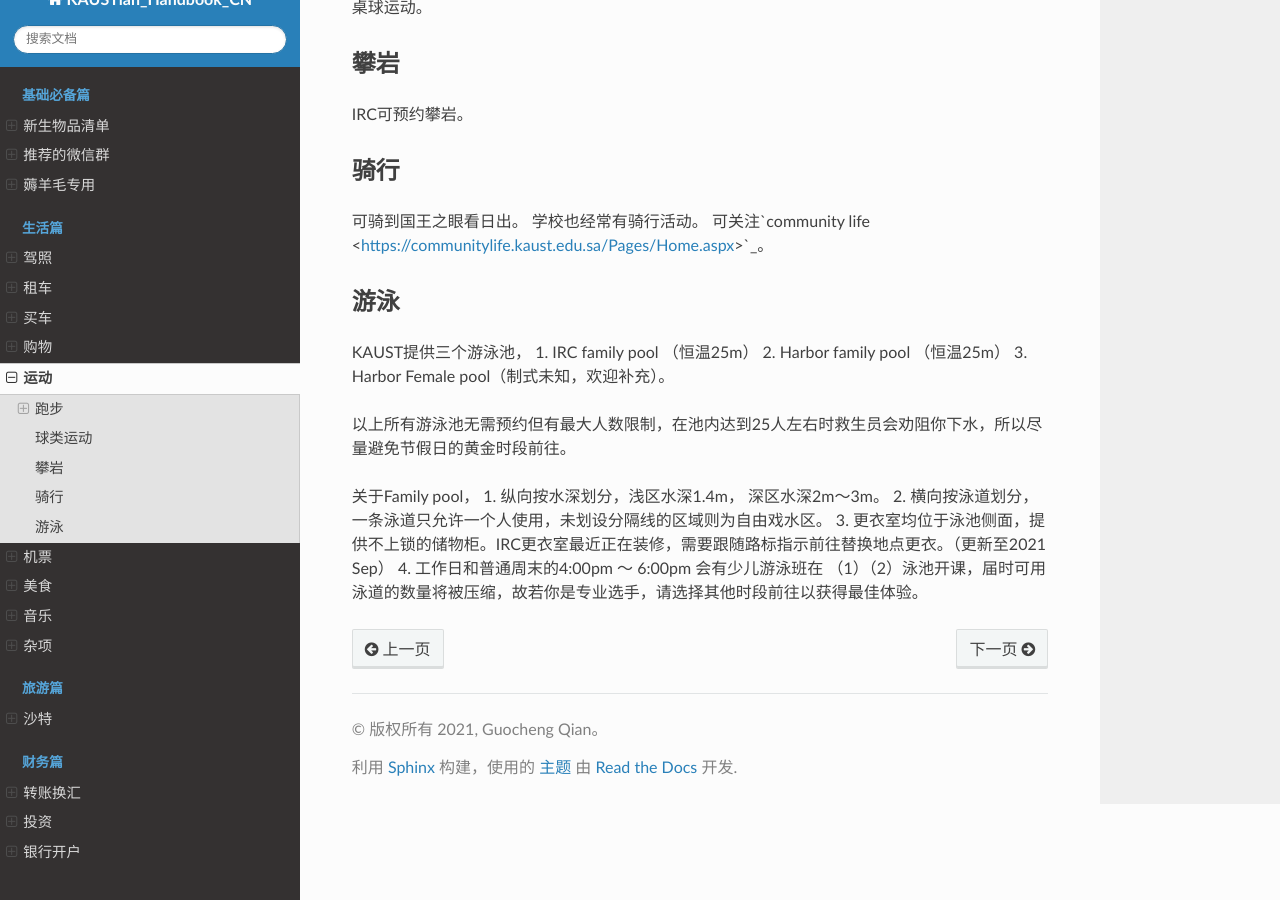
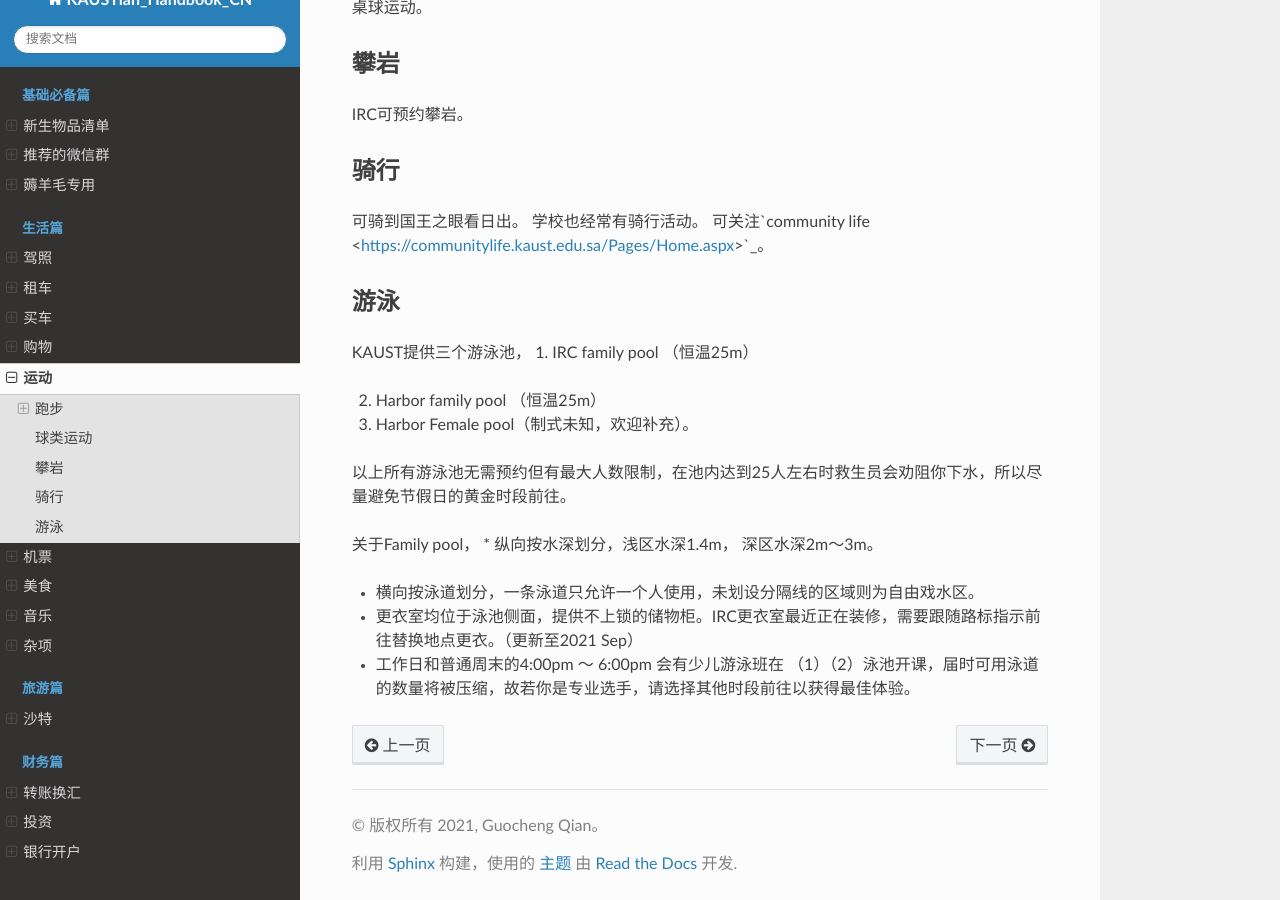
Before and after one commit to guochengqian/KAUSTian_Handbook_CN, a Sphinx documentation site: the page built from docs/content/life/sport.rst, in a window 1280 px wide and 900 px high, scrolled down 1116 px. Built offline with Sphinx 7.4.7 and the Read the Docs theme 2.0.0, drawn with Linux system fonts in a browser that asks for light colours.

Commit message:
Update sport.rst

```diff
--- a/docs/content/life/sport.rst
+++ b/docs/content/life/sport.rst
@@ -57,13 +57,19 @@ IRC可预约攀岩。
 -------
 KAUST提供三个游泳池，
 1. IRC family pool （恒温25m）
+
 2. Harbor family pool （恒温25m）
+
 3. Harbor Female pool（制式未知，欢迎补充）。
+
 
 以上所有游泳池无需预约但有最大人数限制，在池内达到25人左右时救生员会劝阻你下水，所以尽量避免节假日的黄金时段前往。
 
 关于Family pool，
-1. 纵向按水深划分，浅区水深1.4m， 深区水深2m～3m。
-2. 横向按泳道划分，一条泳道只允许一个人使用，未划设分隔线的区域则为自由戏水区。
-3. 更衣室均位于泳池侧面，提供不上锁的储物柜。IRC更衣室最近正在装修，需要跟随路标指示前往替换地点更衣。（更新至2021 Sep）
-4. 工作日和普通周末的4:00pm ～ 6:00pm 会有少儿游泳班在 （1）（2）泳池开课，届时可用泳道的数量将被压缩，故若你是专业选手，请选择其他时段前往以获得最佳体验。
+* 纵向按水深划分，浅区水深1.4m， 深区水深2m～3m。
+
+* 横向按泳道划分，一条泳道只允许一个人使用，未划设分隔线的区域则为自由戏水区。
+
+* 更衣室均位于泳池侧面，提供不上锁的储物柜。IRC更衣室最近正在装修，需要跟随路标指示前往替换地点更衣。（更新至2021 Sep）
+
+* 工作日和普通周末的4:00pm ～ 6:00pm 会有少儿游泳班在 （1）（2）泳池开课，届时可用泳道的数量将被压缩，故若你是专业选手，请选择其他时段前往以获得最佳体验。
```
